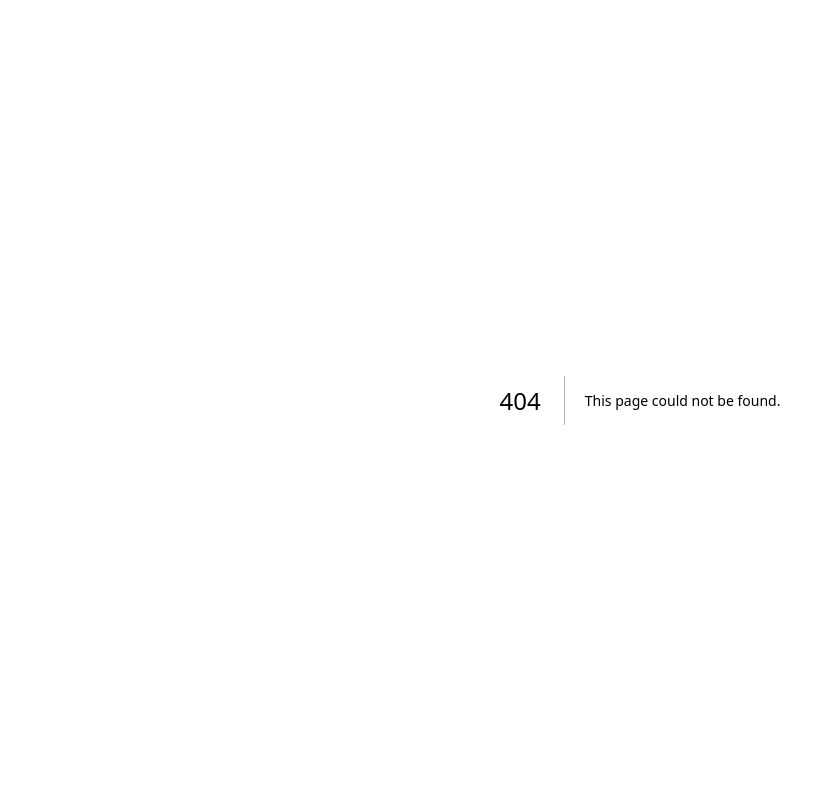
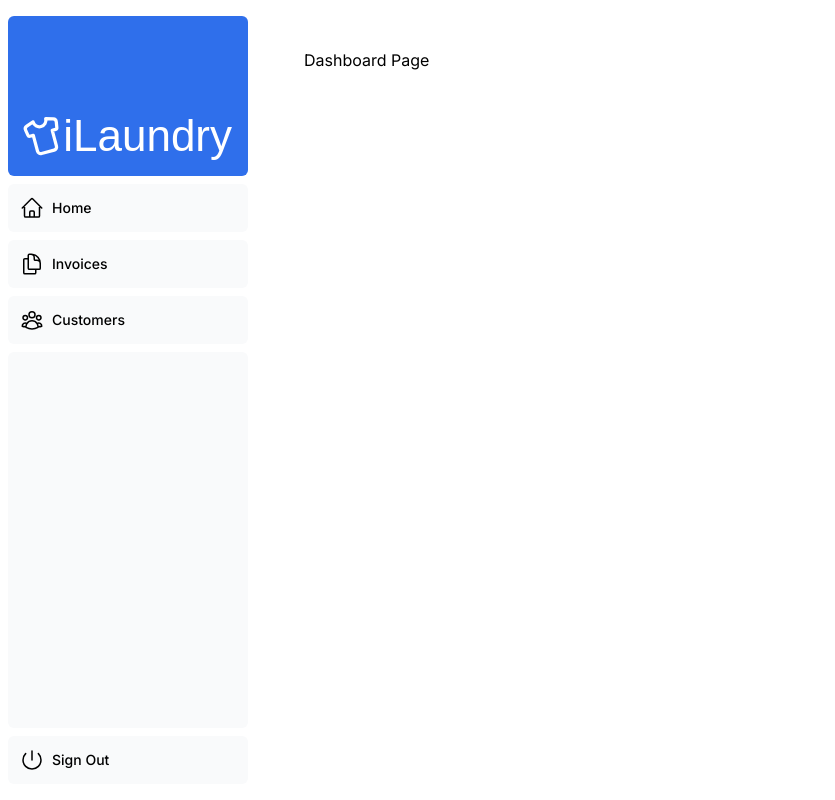
Before and after one commit to yuditriwibowo/ilaundry, a Next.js app: page /dashboard in a window 1280 px wide. Before the commit this address had no page. Shown: the whole page, without its empty margins (0-835 px from the left). Built offline with nearby package versions, Linux system fonts and the light colour scheme; a web font is replaced by a local one.

Commit message:
Dashboard Pages

```diff
--- /dev/null
+++ b/app/dashboard/customers/page.tsx
@@ -0,0 +1,3 @@
+export default function Page() {
+    return <p>Customers Page</p>;
+}
--- /dev/null
+++ b/app/dashboard/invoices/page.tsx
@@ -0,0 +1,3 @@
+export default function Page() {
+    return <p>Invoices Page</p>;
+}
--- /dev/null
+++ b/app/dashboard/layout.tsx
@@ -0,0 +1,12 @@
+import SideNav from '@/app/ui/dashboard/sidenav';
+
+export default function Layout({ children }: { children: React.ReactNode }) {
+  return (
+    <div className="flex h-screen flex-col md:flex-row md:overflow-hidden">
+      <div className="w-full flex-none md:w-64">
+        <SideNav />
+      </div>
+      <div className="grow p-6 md:overflow-y-auto md:p-12">{children}</div>
+    </div>
+  );
+}
--- /dev/null
+++ b/app/dashboard/page.tsx
@@ -0,0 +1,3 @@
+export default function Page() {
+    return <p>Dashboard Page</p>;
+}
--- a/app/page.tsx
+++ b/app/page.tsx
@@ -35,6 +35,7 @@
             width={1000}
             height={760}
             className="hidden md:block"
+            loading="eager"
           />
           <Image
             src="/ilaundry-mobile.png"
@@ -42,6 +43,7 @@
             width={560}
             height={620}
             className="block md:hidden"
+            loading="eager"
           />
         </div>
       </div>
--- a/app/ui/dashboard/sidenav.tsx
+++ b/app/ui/dashboard/sidenav.tsx
@@ -2,6 +2,7 @@
 import NavLinks from '@/app/ui/dashboard/nav-links';
 import AcmeLogo from '@/app/ui/acme-logo';
 import { PowerIcon } from '@heroicons/react/24/outline';
+import IlaundryLogo from '@/app/ui/ilaundry-logo';
 
 export default function SideNav() {
   return (
@@ -10,8 +11,8 @@
         className="mb-2 flex h-20 items-end justify-start rounded-md bg-blue-600 p-4 md:h-40"
         href="/"
       >
-        <div className="w-32 text-white md:w-40">
-          <AcmeLogo />
+        <div className="w-full text-white md:w-full">
+          <IlaundryLogo />
         </div>
       </Link>
       <div className="flex grow flex-row justify-between space-x-2 md:flex-col md:space-x-0 md:space-y-2">
```
